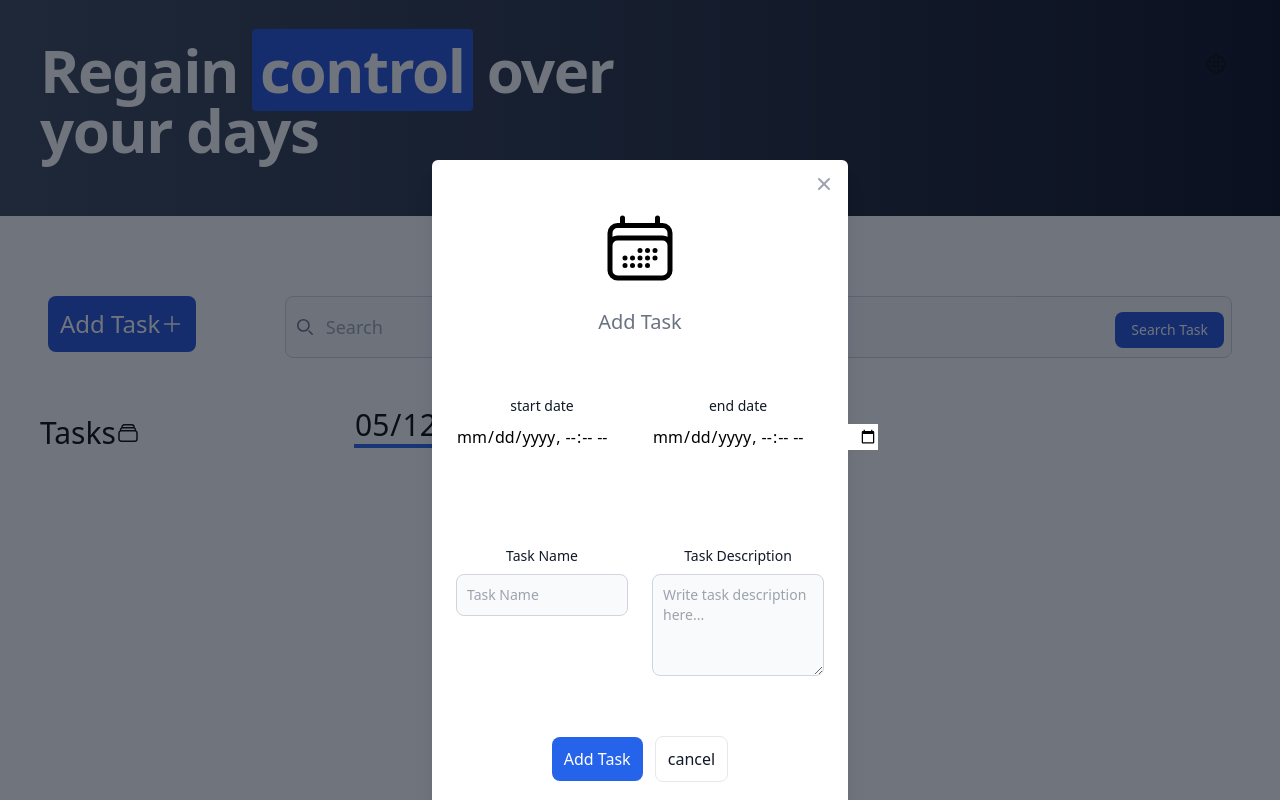
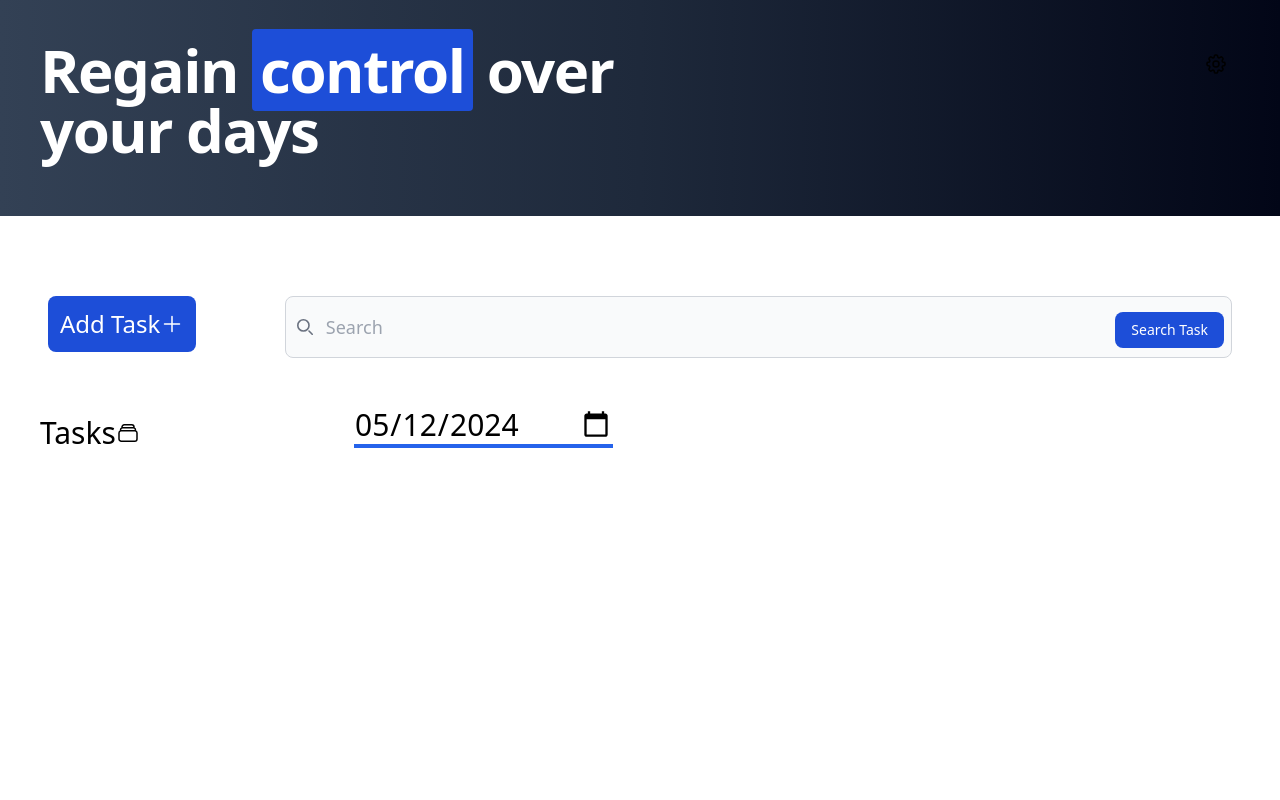
Before and after one commit to sthmu/Task-Scheduler-Electron, a website: page src/index.html in a window 1280 px wide. Drawn offline with Linux system fonts and the light colour scheme.

Commit message:
added add item modal

```diff
--- a/src/index.html
+++ b/src/index.html
@@ -10,7 +10,7 @@
     <!-- this is the modal for adding tasks -->
     <div
       id="modelConfirm"
-      class="fixed z-50 inset-0 bg-gray-900 bg-opacity-60 overflow-y-auto h-full w-full px-4"
+      class="fixed hidden z-50 inset-0 bg-gray-900 bg-opacity-60 overflow-y-auto h-full w-full px-4"
     >
       <div
         class="relative top-40 mx-auto shadow-xl rounded-md bg-white w-1/3"
```
